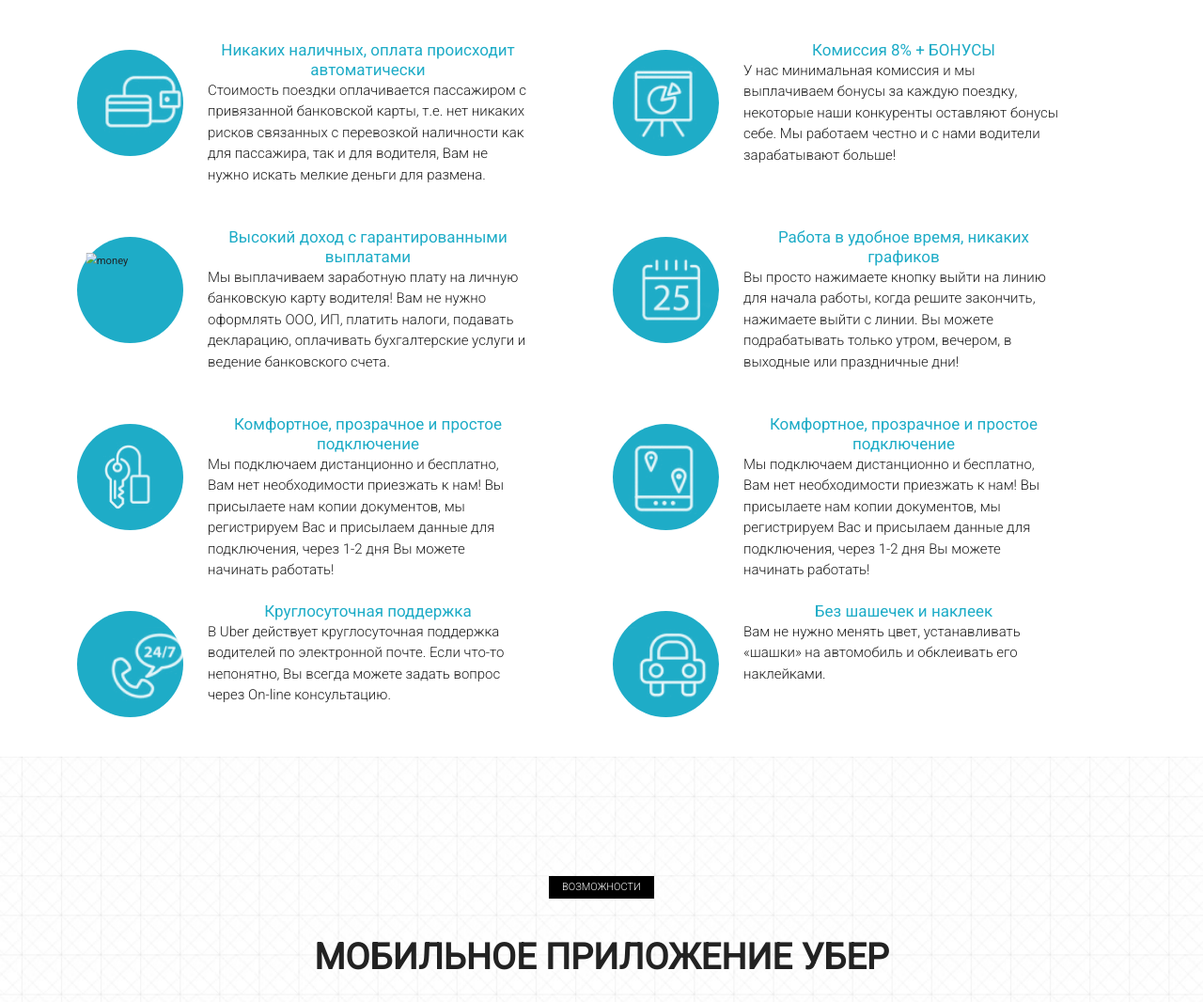
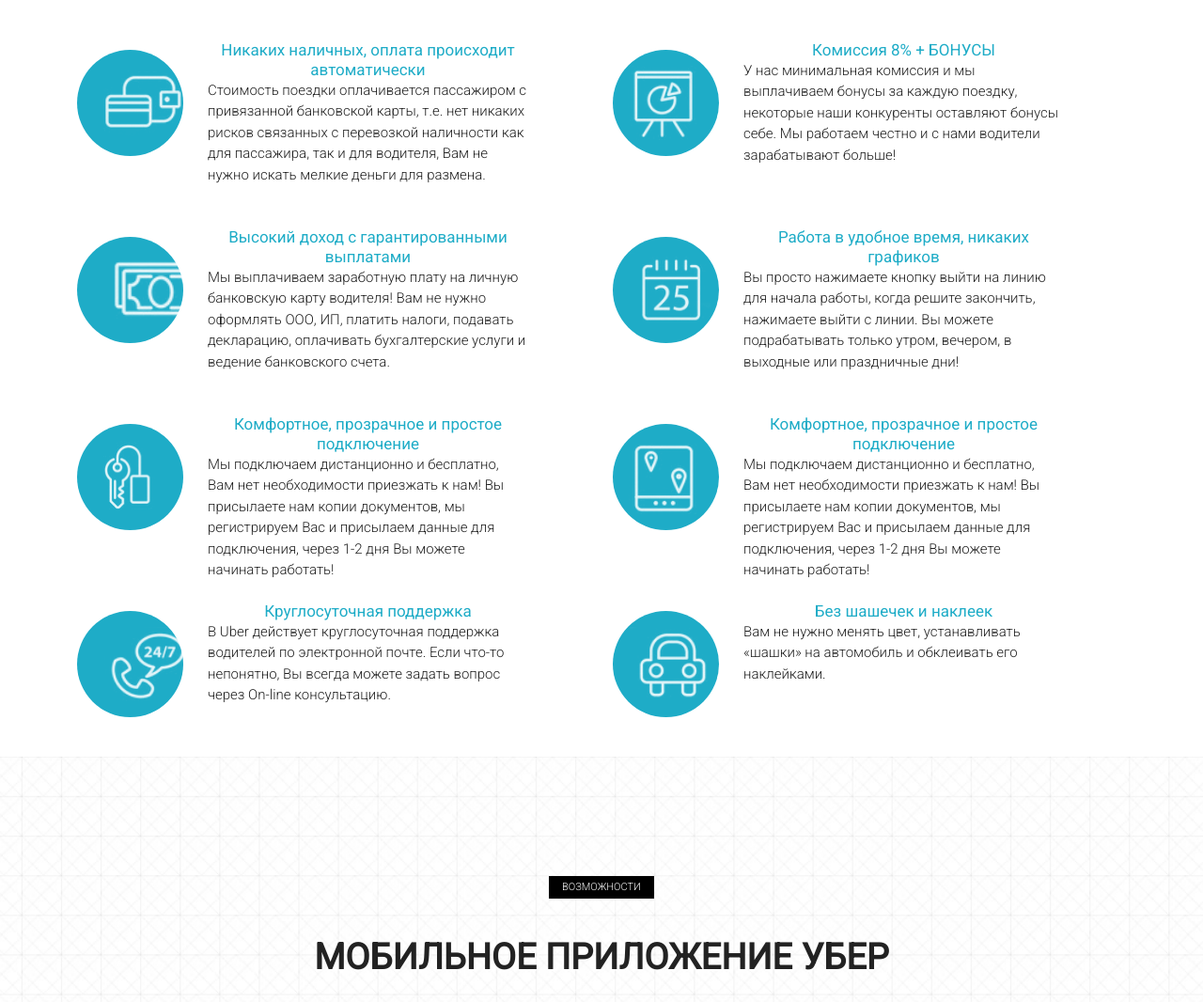
Before and after one commit to danil-jpg/Uber.github.io, a plain HTML site: page index.html in a window 1280 px wide. Shown: the part 1095-2161 px from the top of the page at 94% size. Drawn offline with Linux system fonts and the light colour scheme.

Commit message:
Add files via upload

```diff
--- a/index.html
+++ b/index.html
@@ -120,7 +120,7 @@
 
                 <div class="col-12 col-md-6  m40">
                     <div class="advantage_cell">
-                        <div class="advantage_circle"><img src="../src/Icons/IconMoney.png" alt="money" class="advantage_img">
+                        <div class="advantage_circle"><img src="Icons/IconMoney.png" alt="money" class="advantage_img">
                         </div>
                         <div class="advantage_textCell">
                             <div class="advantage_tagline">Высокий доход с гарантированными выплатами </div>
```
